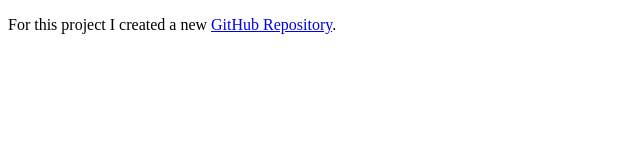
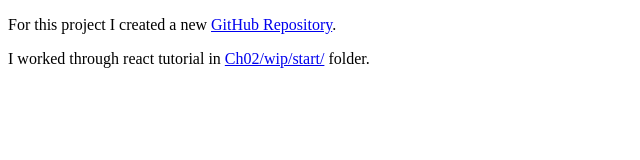
Before and after one commit to shivammeh/it202spr2018, a plain HTML site: page projects/p6/index.html in a window 1280 px wide. Shown: the whole page, without its empty margins (0-640 px from the left). Drawn offline with Linux system fonts and the light colour scheme.

Commit message:
Final submission

```diff
--- a/projects/p6/index.html
+++ b/projects/p6/index.html
@@ -5,5 +5,6 @@
     </head>
     <body>
         <p>For this project I created a new <a href="https://github.com/shivammeh/react-for-web-designers">GitHub Repository</a>.</p>
+        <p>I worked through react tutorial in <a href="https://shivammeh.github.io/react-for-web-designers/Ch02/wip/start/index.html">Ch02/wip/start/</a> folder.</p>
     </body>
 </html>
```
